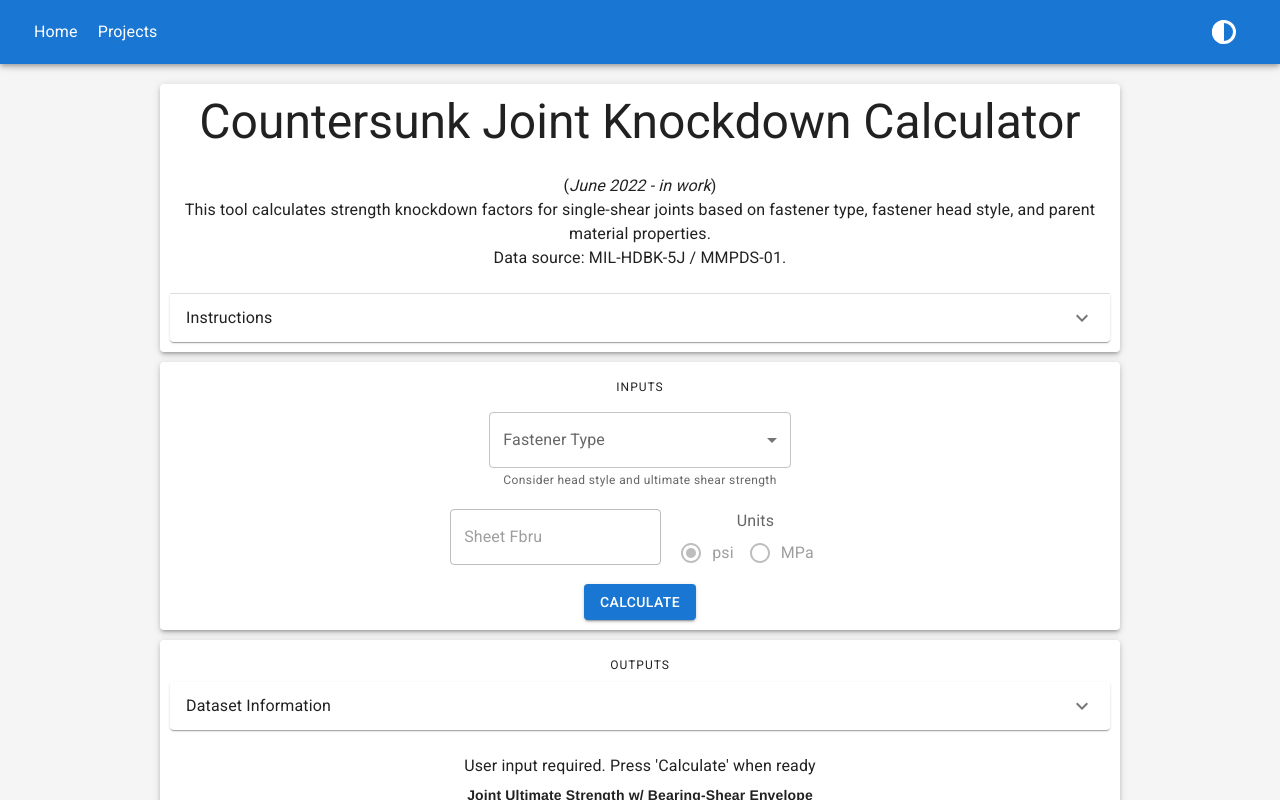
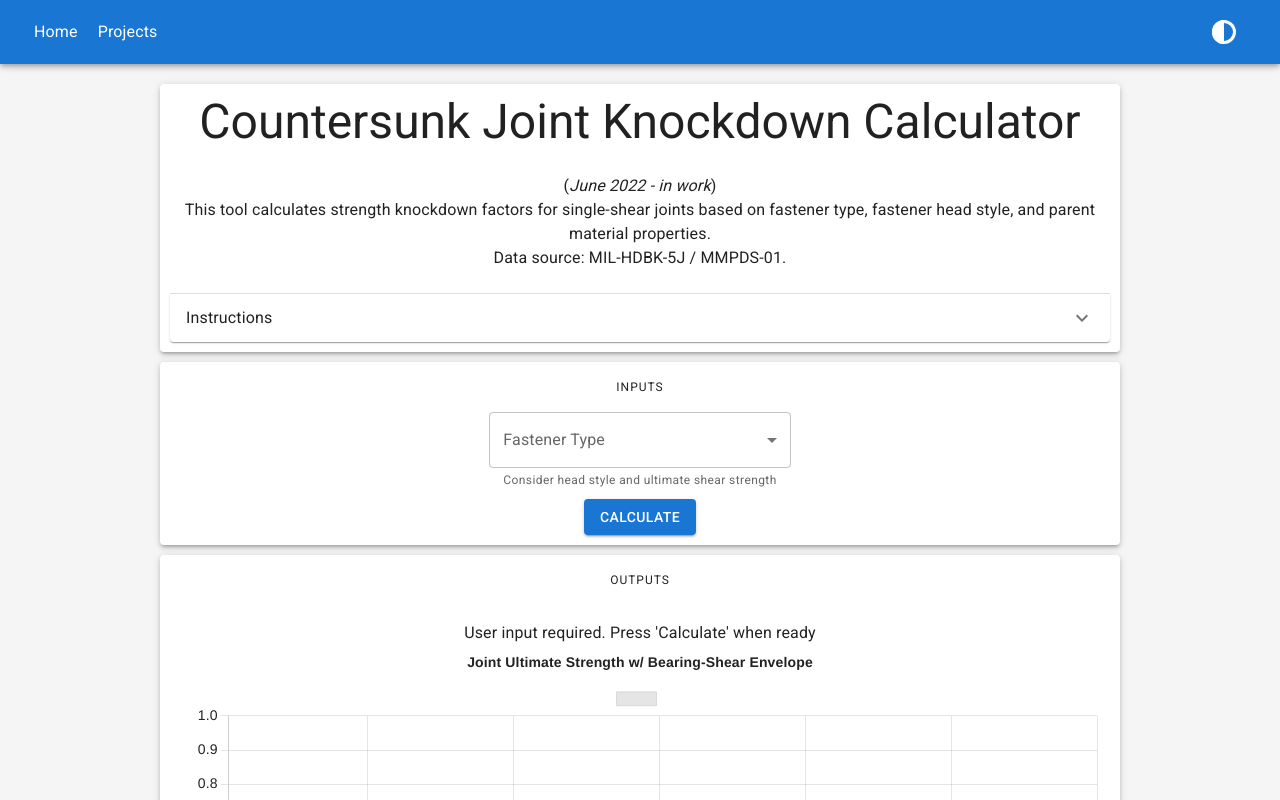
Before and after one commit to edp8489/csk_knockdown_tool, a React (Create React App) app: page / in a window 1280 px wide. Shown: the top 800 px of the page. Built offline with nearby package versions, Linux system fonts and the light colour scheme.

Commit message:
UI improvements

```diff
--- a/src/App.jsx
+++ b/src/App.jsx
@@ -197,7 +197,7 @@ export default function App() {
           sx={{ textAlign: "center" }} />
         <Paper elevation={3} sx={{ padding: "10px", textAlign: "center" }}>
           <Typography variant="overline">Outputs</Typography><br />
-          <InfoPanel expanded={readyToCalc} metadata={outputState.rawData.metadata} />
+          <InfoPanel display={readyToCalc} metadata={outputState.rawData.metadata} />
           <br />
           <span>{readyToCalc ?
             "Click legend entries to toggle data display" :
--- a/src/components/InfoPanel.jsx
+++ b/src/components/InfoPanel.jsx
@@ -1,35 +1,28 @@
-import {useEffect, useState} from 'react';
-import Accordion from '@mui/material/Accordion';
-import AccordionSummary from '@mui/material/AccordionSummary';
-import AccordionDetails from '@mui/material/AccordionDetails';
-import ExpandMoreIcon from '@mui/icons-material/ExpandMore';
 import Typography from "@mui/material/Typography";
 import Grid from '@mui/material/Grid';
+import Box from '@mui/material/Box';
 
 /**
-* Accordion panel showing metadata for the selected dataset
+* Box showing metadata for the selected dataset
 * @component
-*
-* @todo control whether panel is expanded or not based on props
+* @param {boolean} display - Toggle visibility of component
+* @param {Object} metadata - Metadata for selected dataset
+* @param {Object[]} dataset - Strength data for selected dataset
 * @todo Head style formatting for protruding head data
 */
+
 export default function InfoPanel(props) {
 
 
     // unpack dataset from props
     const {fast_ref, fast_type, fast_mat, fast_fsu, head_type, csk_angle} = props.metadata;
     const {sht_mat, sht_ref, sht_fbru2A} = props.metadata;
-    let {isExpanded}=props;
+    const {display}=props;
+    let visible = display? 'block' : 'none';
 
     return (
-        <Accordion
-            TransitionProps={{ unmountOnExit: true }}>
-            <AccordionSummary
-                expandIcon={<ExpandMoreIcon />}
-                id="info-acc-header">
+        <Box sx={{display: visible}} >
                 <Typography>Dataset Information</Typography>
-            </AccordionSummary>
-            <AccordionDetails>
                 <Grid container spacing={2} justifyContent="center">
                     <Grid item>
                 <table >
@@ -53,13 +46,12 @@ export default function InfoPanel(props) {
                 </tbody></table>
                 </Grid>
                 </Grid>
-            </AccordionDetails>
-        </Accordion>
+        </Box>
     )
 }
 
 InfoPanel.defaultProps = {
-    isExpanded:false,
+    display:false,
     metadata:{
         id:"",
         fast_ref: "",
--- a/src/components/InputsCard.jsx
+++ b/src/components/InputsCard.jsx
@@ -13,15 +13,20 @@ import FormHelperText from '@mui/material/FormHelperText';
 import Select from '@mui/material/Select';
 import Button from "@mui/material/Button";
 
+
+/**
+ * Panel containing input fields for app
+ * @component
+ * @param {*} fbruVal - state variable for numeric input value
+ * @param {string} unitVal - state variable for unit radio value
+ * @param {string[]} fastList - array of options for fastener select dropdown
+ * @param {string} fastVal - state variable for ID of selected fastener dataset
+ * @param {string[]} fastDisp - state variable for fastener select list display text
+ * @param {function} hdlChg - App function to handle change of input field(s)
+ * @param {function} hdlSub - App function to handle form submission
+ *
+ */
 export default function InputsCard(props){
-  // required props:
-  // state variable for numeric input value {fbruVal}
-  // state variable for unit radio value {unitVal}
-  // state variable for fastener Fsu select value {fastVal}
-  // state variable for fasteler select display text {fastDisp}
-  // handleChange function {hdlChg}
-  // handleSubmit function {hdlSub}
-  // array of options for fastener Fsu select {fastList}
 
   const fastSelEntries = props.fastList.map((val, ind)=>(<MenuItem key={ind} value={val}>{props.fastDisp[ind]}</MenuItem>));
 
@@ -36,7 +41,7 @@ export default function InputsCard(props){
       autoComplete="off"
       onSubmit={props.hdlSub}
     >
-      <div>
+      <Box>
     <FormControl sx={{ m: 1, minWidth: 200 }}>
         <InputLabel id="fastener-select-helper-label">Fastener Type</InputLabel>
         <Select
@@ -55,8 +60,8 @@ export default function InputsCard(props){
         </Select>
         <FormHelperText>Consider head style and ultimate shear strength</FormHelperText>
       </FormControl>
-    </div>
-      <div>
+    </Box>
+      <Box sx={{display: 'none'}}>
       <FormControl sx={{margin:"10px"}}>
       <TextField
           disabled
@@ -81,7 +86,7 @@ export default function InputsCard(props){
         <FormControlLabel disabled value="MPa" control={<Radio />} label="MPa" />
       </RadioGroup>
     </FormControl>
-    </div>
+    </Box>
     <Button variant="contained" type="submit">Calculate</Button>
     </Box>
     </Paper>
```
